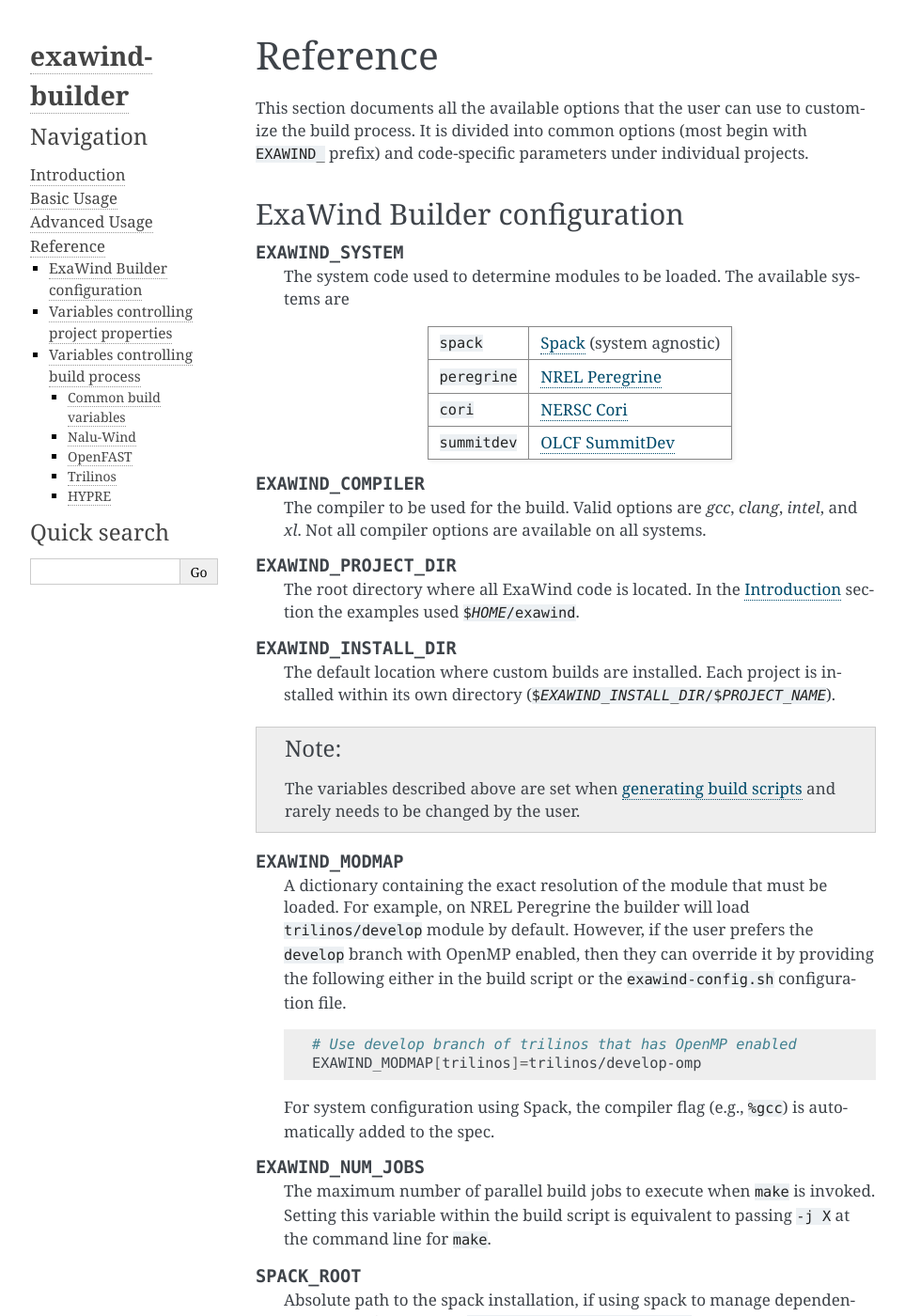
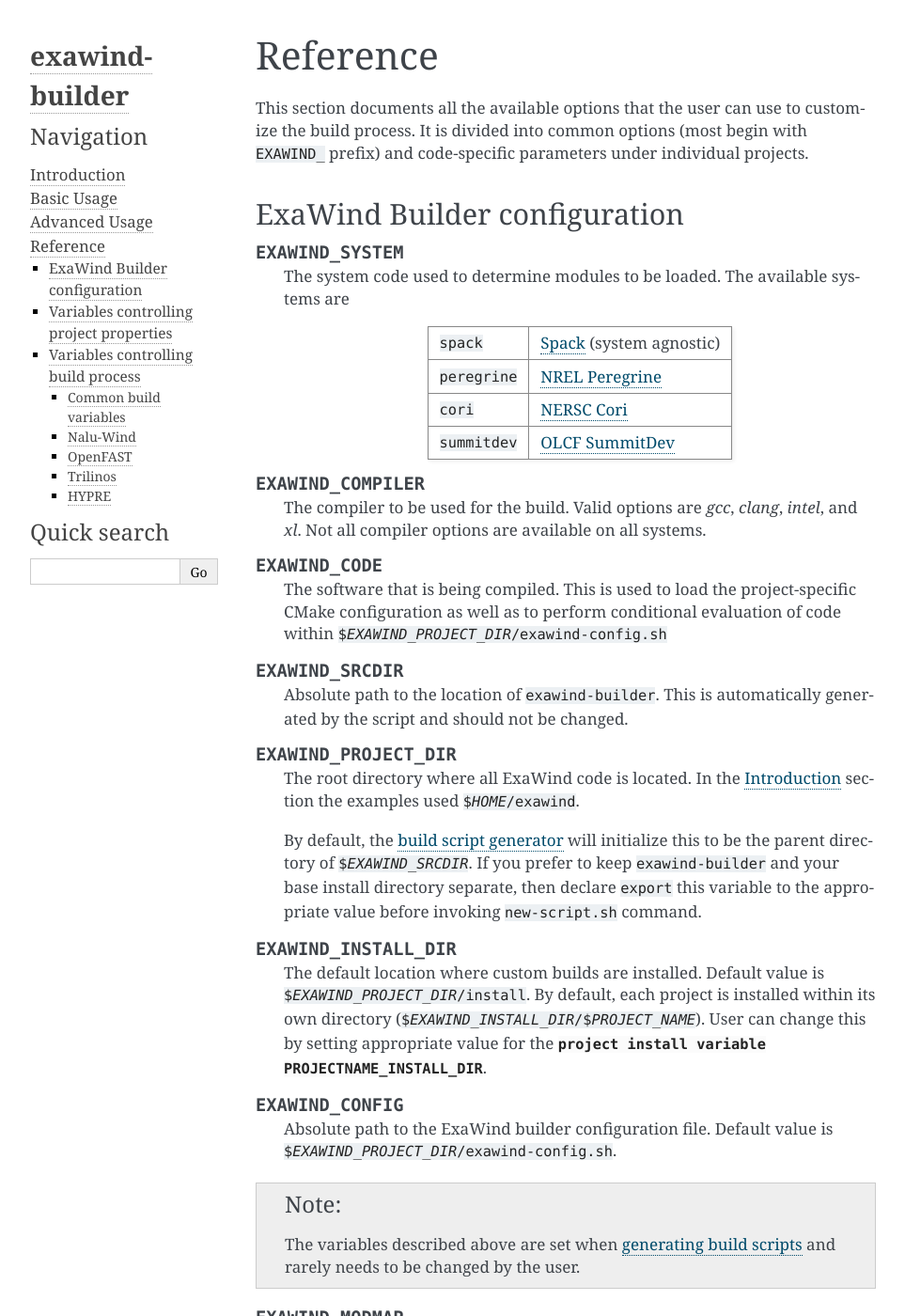
Before and after one commit to Exawind/exawind-builder, a Sphinx documentation site: the page built from doc/source/reference.rst, in a window 1280 px wide and 1400 px high. Shown: the whole window at 94% size, without its empty margins (148-1111 px from the left). Built offline with Sphinx 7.4.7, drawn with Linux system fonts in a browser that asks for light colours.

Commit message:
Add additional user configurable variables.
- EXAWIND_CONFIG: User configurable config file
- EXAWIND_CODE: Allow conditional evaluation of code in config file

Update related documentation

```diff
--- a/doc/source/advanced.rst
+++ b/doc/source/advanced.rst
@@ -288,6 +288,9 @@
    # Switch to scripts directory
    cd ${HOME}/exawind/scripts
 
+   # Declare project directory variable (default is parent directory of exawind-builder)
+   export EXAWIND_PROJECT_DIR=${HOME}/exawind
+
    # Create the new script
    ../exawind-builder/new-script.sh -s cori -c intel -p trilinos
 
--- a/doc/source/reference.rst
+++ b/doc/source/reference.rst
@@ -27,16 +27,40 @@
    The compiler to be used for the build. Valid options are `gcc`, `clang`,
    `intel`, and `xl`. Not all compiler options are available on all systems.
 
+.. envvar:: EXAWIND_CODE
+
+   The software that is being compiled. This is used to load the
+   project-specific CMake configuration as well as to perform conditional
+   evaluation of code within :file:`${EXAWIND_PROJECT_DIR}/exawind-config.sh`
+
+.. envvar:: EXAWIND_SRCDIR
+
+   Absolute path to the location of ``exawind-builder``. This is automatically
+   generated by the script and should not be changed.
+
 .. envvar:: EXAWIND_PROJECT_DIR
 
    The root directory where all ExaWind code is located. In the
    :ref:`introduction` section the examples used :file:`${HOME}/exawind`.
 
+   By default, the :ref:`build script generator <new-script>` will initialize
+   this to be the parent directory of :file:`${EXAWIND_SRCDIR}`. If you prefer
+   to keep ``exawind-builder`` and your base install directory separate, then
+   declare ``export`` this variable to the appropriate value before invoking
+   ``new-script.sh`` command.
+
 .. envvar:: EXAWIND_INSTALL_DIR
 
-   The default location where custom builds are installed. Each project is
-   installed within its own directory
-   (:file:`${EXAWIND_INSTALL_DIR}/${PROJECT_NAME}`).
+   The default location where custom builds are installed. Default value is
+   :file:`${EXAWIND_PROJECT_DIR}/install`. By default, each project is installed
+   within its own directory (:file:`${EXAWIND_INSTALL_DIR}/${PROJECT_NAME}`).
+   User can change this by setting appropriate value for the :envvar:`project
+   install variable PROJECTNAME_INSTALL_DIR`.
+
+.. envvar:: EXAWIND_CONFIG
+
+   Absolute path to the ExaWind builder configuration file. Default value is
+   :file:`${EXAWIND_PROJECT_DIR}/exawind-config.sh`.
 
 .. note::
 
```
Also changed, not shown: 1 other file.
